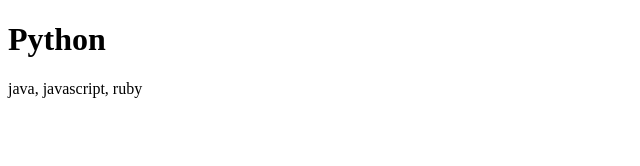
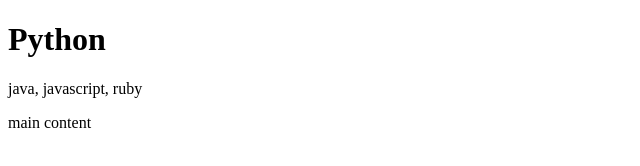
Before and after one commit to Tutio/htmlpro, a plain HTML site: page index.html in a window 1280 px wide. Shown: the whole page, without its empty margins (0-640 px from the left). Drawn offline with Linux system fonts and the light colour scheme.

Commit message:
add main content

```diff
--- a/index.html
+++ b/index.html
@@ -10,5 +10,8 @@
 			<h1>Python</h1>
 			<p>java, javascript, ruby</p>
 		</div>
+		<div class="main-content">
+			main content
+		</div>
 	</div>
 </body>
```
